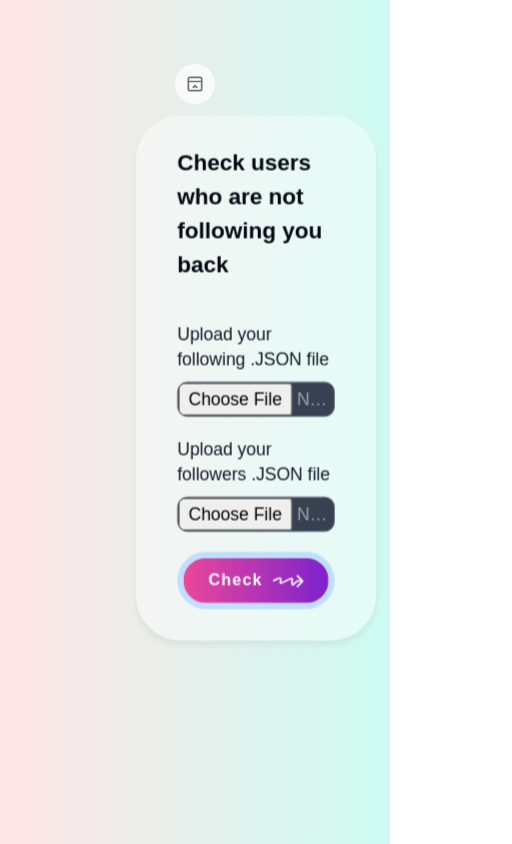
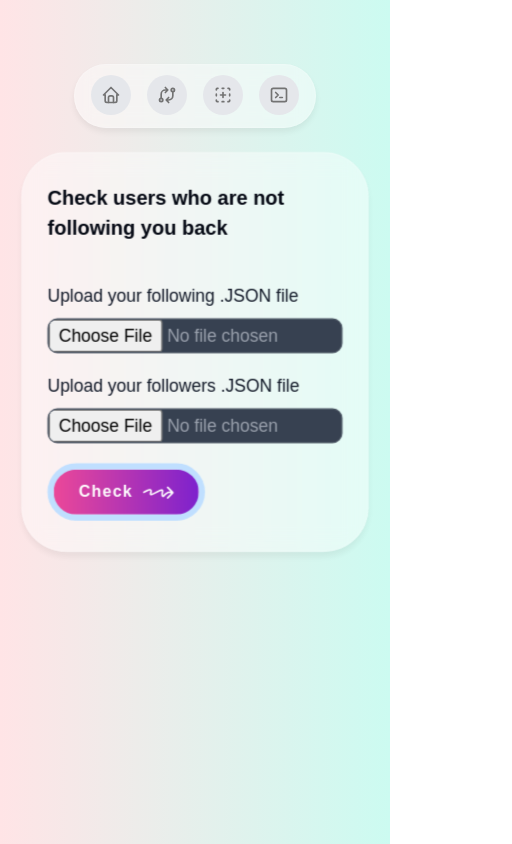
Before and after one commit to kavyansh18/seeWho, a Next.js app: page /notFollowedBack in a window 390 px wide. Shown: the top 844 px of the page, 512 px wide, since content can reach past the window. Built offline with nearby package versions, Linux system fonts and the light colour scheme.

Commit message:
feat:followBack

```diff
--- a/src/app/notFollowedBack/page.tsx
+++ b/src/app/notFollowedBack/page.tsx
@@ -129,15 +129,15 @@ const Home = () => {
   };
 
   return (
-    <div className="bg-gradient-to-r from-rose-100 to-teal-100 w-full h-screen">
+    <div className="bg-gradient-to-r from-rose-100 to-teal-100 w-full min-h-screen">
       <div className="flex items-center justify-center w-full pt-16">
       <FloatingDock
         items={links}
       />
     </div>
-      <div className="flex justify-start items-start px-40 gap-32">
-        <div className="max-w-2xl py-6 px-8 scale-125 mt-16 glass ">
-          <h1 className="text-[18px] font-bold mb-8">
+      <div className="flex flex-col lg:flex-row justify-start items-start lg:gap-28 gap-12 px-6 lg:px-36">
+        <div className="max-w-2xl py-6 mx-8 px-5 scale-125 mt-16 glass ">
+          <h1 className="lg:text-[18px] text-m font-bold mb-8">
             Check users who are not following you back
           </h1>
 
@@ -192,10 +192,10 @@ const Home = () => {
           </button>
         </div>
 
-        <div className=" px-4 h-[75vh] w-fit mt-3 overflow-y-auto">
+        <div className=" px-4 h-[75vh] w-fit mt-3 overflow-y-auto  mb-12 lg:mb-0">
           {notFollowedBack.length > 0 && (
             <div className="mt-6">
-              <h2 className="text-xl font-semibold mb-2 sticky top-0 glass py-2 px-3">
+              <h2 className="lg:text-xl text-sm font-semibold mb-2 sticky top-0 glass py-2 px-3">
                 You follow these people but they don't follow you!
               </h2>
               <p className="mt-4 text-lg font-semibold">Total count: {count}</p>
--- a/src/components/ui/floating-dock.tsx
+++ b/src/components/ui/floating-dock.tsx
@@ -23,63 +23,7 @@ export const FloatingDock = ({
   return (
     <>
       <FloatingDockDesktop items={items} className={desktopClassName} />
-      <FloatingDockMobile items={items} className={mobileClassName} />
     </>
-  );
-};
-
-const FloatingDockMobile = ({
-  items,
-  className,
-}: {
-  items: { title: string; icon: React.ReactNode; href: string }[];
-  className?: string;
-}) => {
-  const [open, setOpen] = useState(false);
-  return (
-    <div className={cn("relative block md:hidden", className)}>
-      <AnimatePresence>
-        {open && (
-          <motion.div
-            layoutId="nav"
-            className="absolute bottom-full mb-2 inset-x-0 flex flex-col gap-2"
-          >
-            {items.map((item, idx) => (
-              <motion.div
-                key={item.title}
-                initial={{ opacity: 0, y: 10 }}
-                animate={{
-                  opacity: 1,
-                  y: 0,
-                }}
-                exit={{
-                  opacity: 0,
-                  y: 10,
-                  transition: {
-                    delay: idx * 0.05,
-                  },
-                }}
-                transition={{ delay: (items.length - 1 - idx) * 0.05 }}
-              >
-                <Link
-                  href={item.href}
-                  key={item.title}
-                  className="h-10 w-10 rounded-full bg-gray-50 dark:bg-neutral-900 flex items-center justify-center"
-                >
-                  <div className="h-4 w-4">{item.icon}</div>
-                </Link>
-              </motion.div>
-            ))}
-          </motion.div>
-        )}
-      </AnimatePresence>
-      <button
-        onClick={() => setOpen(!open)}
-        className="h-10 w-10 rounded-full bg-gray-50 dark:bg-neutral-800 flex items-center justify-center"
-      >
-        <IconLayoutNavbarCollapse className="h-5 w-5 text-neutral-500 dark:text-neutral-400" />
-      </button>
-    </div>
   );
 };
 
@@ -96,7 +40,7 @@ const FloatingDockDesktop = ({
       onMouseMove={(e) => mouseX.set(e.pageX)}
       onMouseLeave={() => mouseX.set(Infinity)}
       className={cn(
-        "mx-auto hidden md:flex h-16 gap-4 items-end  rounded-2xl bg-transparent glass dark:bg-neutral-900 px-4 pb-3",
+        "mx-auto flex h-16 gap-4 items-end  rounded-2xl bg-transparent glass dark:bg-neutral-900 px-4 pb-3",
         className
       )}
     >
```
